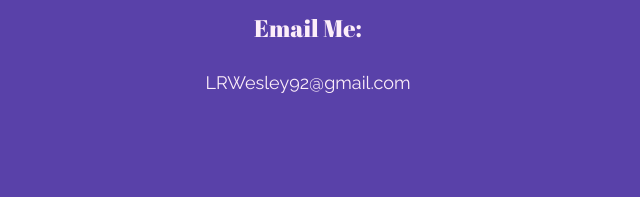
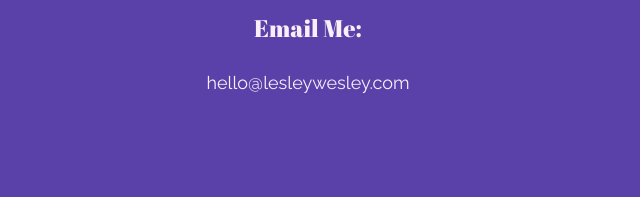
Before and after one commit to LesleyWesley/portfolio, a website: page index.html in a window 1280 px wide. Shown: the part 6686-6883 px from the top of the page, 69-709 px from the left. Drawn offline with Linux system fonts and the light colour scheme.

Commit message:
Updated email address

```diff
--- a/css/main.css
+++ b/css/main.css
@@ -456,6 +456,8 @@
   align-items: center;
   flex-flow: row wrap;
 }
+
+
 
 
 
--- a/index.html
+++ b/index.html
@@ -260,8 +260,8 @@
               <div class="half-width">
 
                   <h6>Email Me:</h6>
-                      <a href="mailto:lrwesley92@gmail.com" class="email">
-                        LRWesley92@gmail.com
+                      <a href="mailto:hello@lesleywesley.com" class="email">
+                        hello@lesleywesley.com
                       </a>
 
               </div>
```
